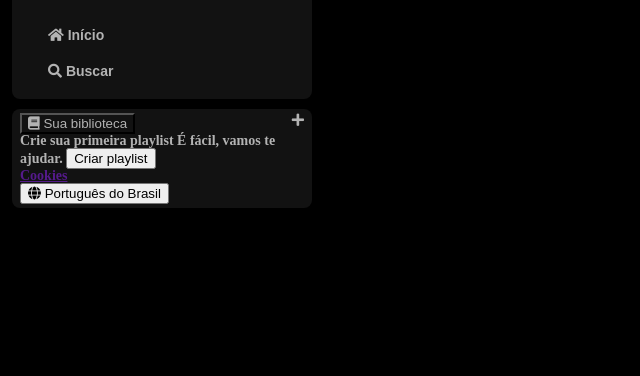
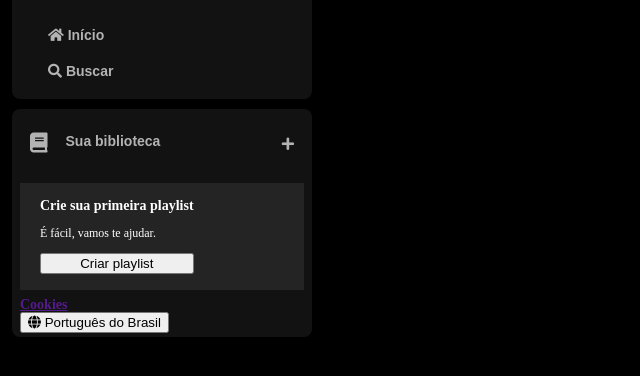
Before and after one commit to LucasDevRJ/spotify-imersao-alura, a plain HTML site: page index.html in a window 1280 px wide. Shown: the part 74-450 px from the top of the page, without its empty margins (0-640 px from the left). Drawn offline with Linux system fonts and the light colour scheme.

Commit message:
Estilizações da Section

```diff
--- a/styles.css
+++ b/styles.css
@@ -64,7 +64,60 @@
 }
 
 .library .library__button {
+    display: flex;
     margin-right: 10px;
     color: #b3b3b3;
     background-color: transparent;
+    border: 0px;
+    font-size: 14px;
+    font-weight: 700;
+    font-family: "DM Sans", sans-serif;
+    text-align: center;
+    text-decoration: none;
+    text-transform: none;
+    padding: 20px 10px;
 }
+
+.library .library__button .fa {
+    font-size: 20px;
+    margin-right: 10px;
+    font-weight: 300;
+    padding-right: 8px;
+}
+
+.library .library__content .fa-plus {
+    margin: 24px 10px;
+}
+
+.section-playlist {
+    display: flex;
+    align-items: flex-start;
+    justify-content: space-between;
+    gap: 20px;
+    background-color: #242424;
+    color: #b3b3b3;
+    font-weight: 600;
+    font-size: 14px;
+    margin: 8px 0;
+    padding: 16px 20px;
+}
+
+.section-playlist .section-playlist__content {
+    display: flex;
+    flex-direction: column;
+}
+
+.section-playlist__content .text {
+    padding-bottom: 14px;
+    color: #fff;
+}
+
+.section-playlist__content .title {
+    font-weight: 700;
+
+}
+
+.section-playlist__content .subtitle {
+    font-weight: 500;
+    font-size: 12px;
+}
```
